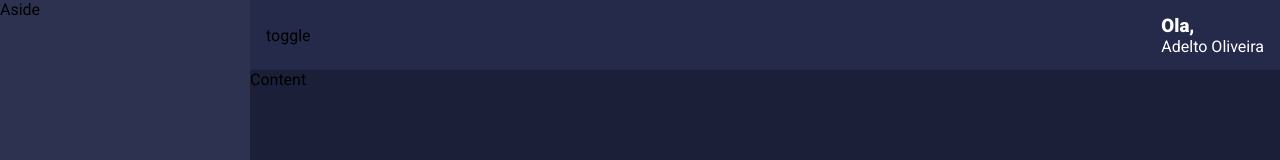
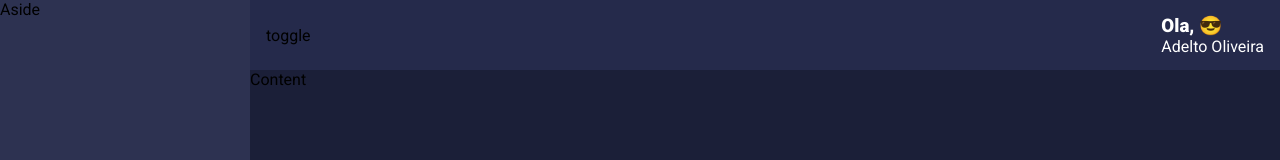
Before and after one commit to otleda/dashboard, a React (Create React App) app in the folder wallet/: page / in a window 1280 px wide. Shown: the top 160 px of the page. Built offline with nearby package versions, Linux system fonts and the light colour scheme; the HTML template or start-up script is replaced by a standard one.

Commit message:
Refatorando o codigo

```diff
--- a/wallet/package.json
+++ b/wallet/package.json
@@ -13,6 +13,7 @@
     "react": "^17.0.1",
     "react-dom": "^17.0.1",
     "react-scripts": "4.0.0",
+    "react-switch": "^5.0.1",
     "styled-components": "^5.2.1",
     "typescript": "^4.0.5",
     "web-vitals": "^0.2.4"
--- a/wallet/src/components/MainHeader/index.tsx
+++ b/wallet/src/components/MainHeader/index.tsx
@@ -1,12 +1,20 @@
-import React from 'react';
+import React, { useMemo } from 'react';
+import emojis from  '../../utilities/emojis';
+
 import { Container, Profile, Welcome, UserName } from './styles';
 
 const MainHeader: React.FC = () => {
+
+    const emoji = useMemo(()=>{
+        const indice = Math.floor(Math.random() * emojis.length);
+        return emojis[indice];
+    },[]);
+
     return(
         <Container>
             toggle
             <Profile>
-                <Welcome>Ola, </Welcome>
+                <Welcome>Ola, {emoji}</Welcome>
                 <UserName>Adelto Oliveira</UserName>
             </Profile>
         </Container>
--- a/wallet/src/utilities/emojis.ts
+++ b/wallet/src/utilities/emojis.ts
@@ -1,2 +1,2 @@
 // eslint-disable-next-line import/no-anonymous-default-export
-export default ['🤑', '😎', '🤩', '😄', '😓', '😥'];
+export default ['🤑', '😎', '🤩', '😄'];
```
Also changed, not shown: 1 other file (tests, documents, lock files or other folders).
